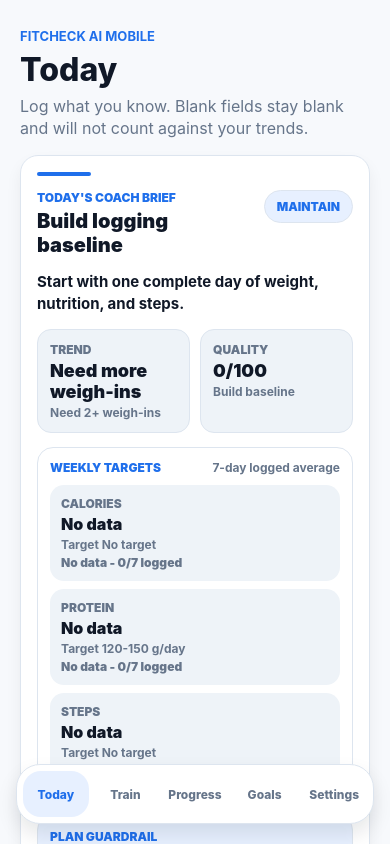
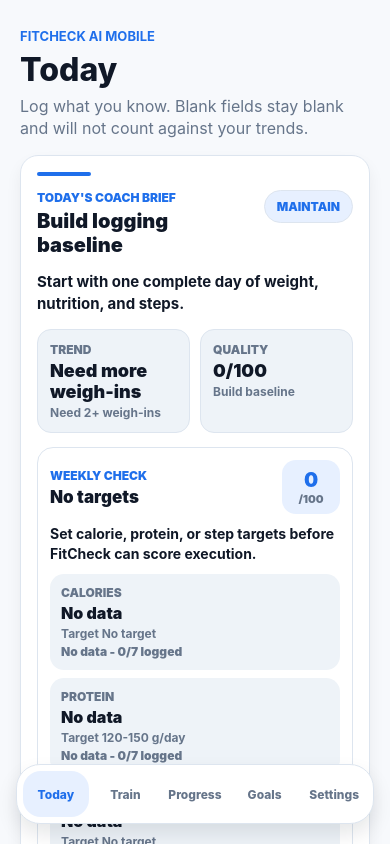
Before and after one commit to ayushs36/fitcheck-ai, a React Native app in the folder mobile/: screen / in a window 390 px wide. Both pictures are taken after a click on the button "Start Logging". Built offline with nearby package versions, Linux system fonts and the light colour scheme.

Commit message:
Simplify mobile coach brief

```diff
--- a/mobile/src/components/DailyCoachBriefCard.tsx
+++ b/mobile/src/components/DailyCoachBriefCard.tsx
@@ -33,27 +33,6 @@
   }
 
   return "Build baseline";
-}
-
-function getReviewTone(mode: ProgressInsights["coachReview"]["mode"]) {
-  if (mode === "Adjust plan") {
-    return {
-      box: styles.reviewBoxWarning,
-      label: styles.reviewLabelWarning,
-    };
-  }
-
-  if (mode === "Hold plan") {
-    return {
-      box: styles.reviewBoxSuccess,
-      label: styles.reviewLabelSuccess,
-    };
-  }
-
-  return {
-    box: styles.reviewBoxNeutral,
-    label: styles.reviewLabelNeutral,
-  };
 }
 
 function formatAverageValue(
@@ -120,8 +99,6 @@
   insights,
   unitSystem = "imperial",
 }: DailyCoachBriefCardProps) {
-  const reviewTone = getReviewTone(insights.coachReview.mode);
-
   return (
     <Card>
       <View style={styles.accentBar} />
@@ -150,11 +127,20 @@
         </View>
       </View>
 
-      <View style={styles.targetBox}>
-        <View style={styles.targetHeader}>
-          <Text style={styles.nextLabel}>Weekly Targets</Text>
-          <Text style={styles.targetMeta}>7-day logged average</Text>
+      <View style={styles.weeklyBox}>
+        <View style={styles.weeklyHeader}>
+          <View style={styles.headerCopy}>
+            <Text style={styles.nextLabel}>Weekly Check</Text>
+            <Text style={styles.weeklyTitle}>{insights.weeklyExecution.status}</Text>
+          </View>
+          <View style={styles.weeklyScoreWrap}>
+            <Text style={styles.weeklyScore}>{insights.weeklyExecution.score}</Text>
+            <Text style={styles.weeklyScoreMeta}>/100</Text>
+          </View>
         </View>
+
+        <Text style={styles.weeklyBody}>{insights.weeklyExecution.summary}</Text>
+
         <View style={styles.targetGrid}>
           {insights.averages.map((average) => (
             <View key={average.label} style={styles.targetItem}>
@@ -167,25 +153,16 @@
             </View>
           ))}
         </View>
+
+        <Text style={styles.weeklyAction}>{insights.weeklyExecution.nextAction}</Text>
+        <Text style={styles.weeklyMeta}>
+          Based on 7-day logged averages. Blank fields are skipped.
+        </Text>
       </View>
 
       <View style={styles.nextBox}>
         <Text style={styles.nextLabel}>Plan Guardrail</Text>
         <Text style={styles.nextText}>{insights.loggingQuality.nextAction}</Text>
-      </View>
-
-      <View style={[styles.reviewBox, reviewTone.box]}>
-        <View style={styles.reviewHeader}>
-          <Text style={[styles.reviewLabel, reviewTone.label]}>
-            {insights.coachReview.mode}
-          </Text>
-          <Text style={styles.reviewConfidence}>
-            {insights.coachReview.confidence} confidence
-          </Text>
-        </View>
-        <Text style={styles.reviewTitle}>{insights.coachReview.reviewWindow}</Text>
-        <Text style={styles.reviewBody}>{insights.coachReview.rule}</Text>
-        <Text style={styles.reviewReason}>{insights.coachReview.reason}</Text>
       </View>
     </Card>
   );
@@ -254,66 +231,6 @@
     fontWeight: "800",
     lineHeight: 20,
   },
-  reviewBody: {
-    color: colors.text,
-    fontSize: 14,
-    fontWeight: "700",
-    lineHeight: 20,
-  },
-  reviewBox: {
-    borderRadius: 16,
-    borderWidth: 1,
-    gap: 6,
-    padding: 13,
-  },
-  reviewBoxNeutral: {
-    backgroundColor: colors.surfaceMuted,
-    borderColor: colors.border,
-  },
-  reviewBoxSuccess: {
-    backgroundColor: "#EAF7F1",
-    borderColor: "#BFE8D5",
-  },
-  reviewBoxWarning: {
-    backgroundColor: "#FFF5E8",
-    borderColor: "#F4D3A6",
-  },
-  reviewConfidence: {
-    color: colors.textMuted,
-    fontSize: 12,
-    fontWeight: "800",
-  },
-  reviewHeader: {
-    alignItems: "center",
-    flexDirection: "row",
-    gap: 8,
-    justifyContent: "space-between",
-  },
-  reviewLabel: {
-    fontSize: 12,
-    fontWeight: "900",
-    textTransform: "uppercase",
-  },
-  reviewLabelNeutral: {
-    color: colors.primary,
-  },
-  reviewLabelSuccess: {
-    color: colors.success,
-  },
-  reviewLabelWarning: {
-    color: colors.warning,
-  },
-  reviewReason: {
-    color: colors.textMuted,
-    fontSize: 12,
-    fontWeight: "700",
-    lineHeight: 18,
-  },
-  reviewTitle: {
-    color: colors.text,
-    fontSize: 16,
-    fontWeight: "900",
-  },
   signalBox: {
     backgroundColor: colors.surfaceMuted,
     borderColor: colors.border,
@@ -343,21 +260,61 @@
     fontSize: 18,
     fontWeight: "900",
   },
-  targetBox: {
+  weeklyAction: {
+    color: colors.text,
+    fontSize: 14,
+    fontWeight: "800",
+    lineHeight: 20,
+  },
+  weeklyBody: {
+    color: colors.text,
+    fontSize: 14,
+    fontWeight: "700",
+    lineHeight: 20,
+  },
+  weeklyBox: {
     borderColor: colors.border,
     borderRadius: 16,
     borderWidth: 1,
     gap: 10,
     padding: 12,
   },
-  targetGrid: {
-    gap: 8,
-  },
-  targetHeader: {
+  weeklyHeader: {
     alignItems: "center",
     flexDirection: "row",
     gap: 10,
     justifyContent: "space-between",
+  },
+  weeklyMeta: {
+    color: colors.textMuted,
+    fontSize: 12,
+    fontWeight: "700",
+  },
+  weeklyScore: {
+    color: colors.primary,
+    fontSize: 20,
+    fontWeight: "900",
+  },
+  weeklyScoreMeta: {
+    color: colors.textMuted,
+    fontSize: 11,
+    fontWeight: "900",
+  },
+  weeklyScoreWrap: {
+    alignItems: "center",
+    backgroundColor: colors.primarySoft,
+    borderRadius: 14,
+    justifyContent: "center",
+    minHeight: 54,
+    width: 58,
+  },
+  weeklyTitle: {
+    color: colors.text,
+    fontSize: 17,
+    fontWeight: "900",
+  },
+  targetGrid: {
+    gap: 8,
   },
   targetItem: {
     backgroundColor: colors.surfaceMuted,
```
Also changed, not shown: 1 other file (tests, documents, lock files or other folders).
